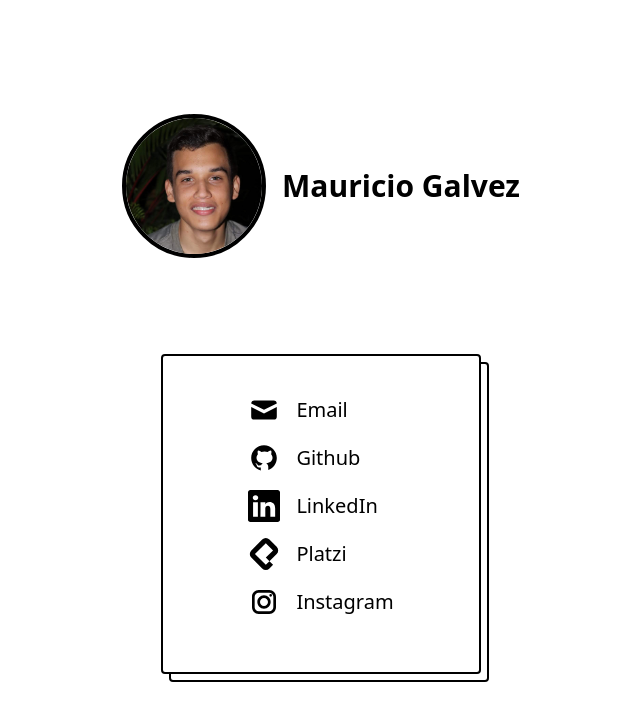
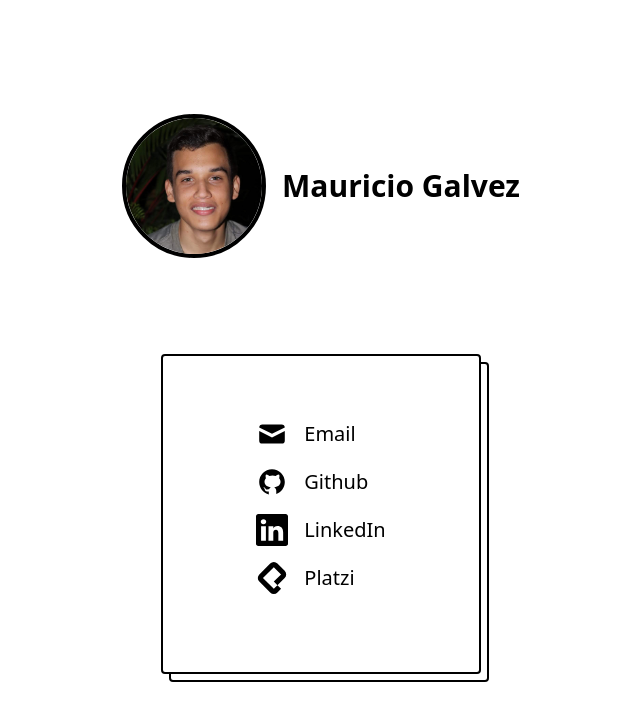
Before and after one commit to mau27galvez/mau27galvez.github.io, a website built with webpack: page index.html in a window 1280 px wide. Shown: the whole page, without its empty margins (319-959 px from the left). Built offline with nearby package versions, Linux system fonts and the light colour scheme.

Commit message:
remove instagram link

```diff
--- a/index.html
+++ b/index.html
@@ -74,19 +74,6 @@
                             Platzi
                         </a>
                     </li>
-                    <li class="mb-4">
-                        <a href="https://www.instagram.com/mau27galvez" class="flex items-center text-xl">
-                            <span class="w-8 h-8 mr-4">
-                                <svg xmlns="http://www.w3.org/2000/svg" viewBox="0 0 24 24">
-                                    <path
-                                        d="M 8 3 C 5.243 3 3 5.243 3 8 L 3 16 C 3 18.757 5.243 21 8 21 L 16 21 C 18.757 21 21 18.757 21 16 L 21 8 C 21 5.243 18.757 3 16 3 L 8 3 z M 8 5 L 16 5 C 17.654 5 19 6.346 19 8 L 19 16 C 19 17.654 17.654 19 16 19 L 8 19 C 6.346 19 5 17.654 5 16 L 5 8 C 5 6.346 6.346 5 8 5 z M 17 6 A 1 1 0 0 0 16 7 A 1 1 0 0 0 17 8 A 1 1 0 0 0 18 7 A 1 1 0 0 0 17 6 z M 12 7 C 9.243 7 7 9.243 7 12 C 7 14.757 9.243 17 12 17 C 14.757 17 17 14.757 17 12 C 17 9.243 14.757 7 12 7 z M 12 9 C 13.654 9 15 10.346 15 12 C 15 13.654 13.654 15 12 15 C 10.346 15 9 13.654 9 12 C 9 10.346 10.346 9 12 9 z">
-                                    </path>
-                                </svg>
-                            </span>
-
-                            Instagram
-                        </a>
-                    </li>
                 </ul>
             </main>
 
```
